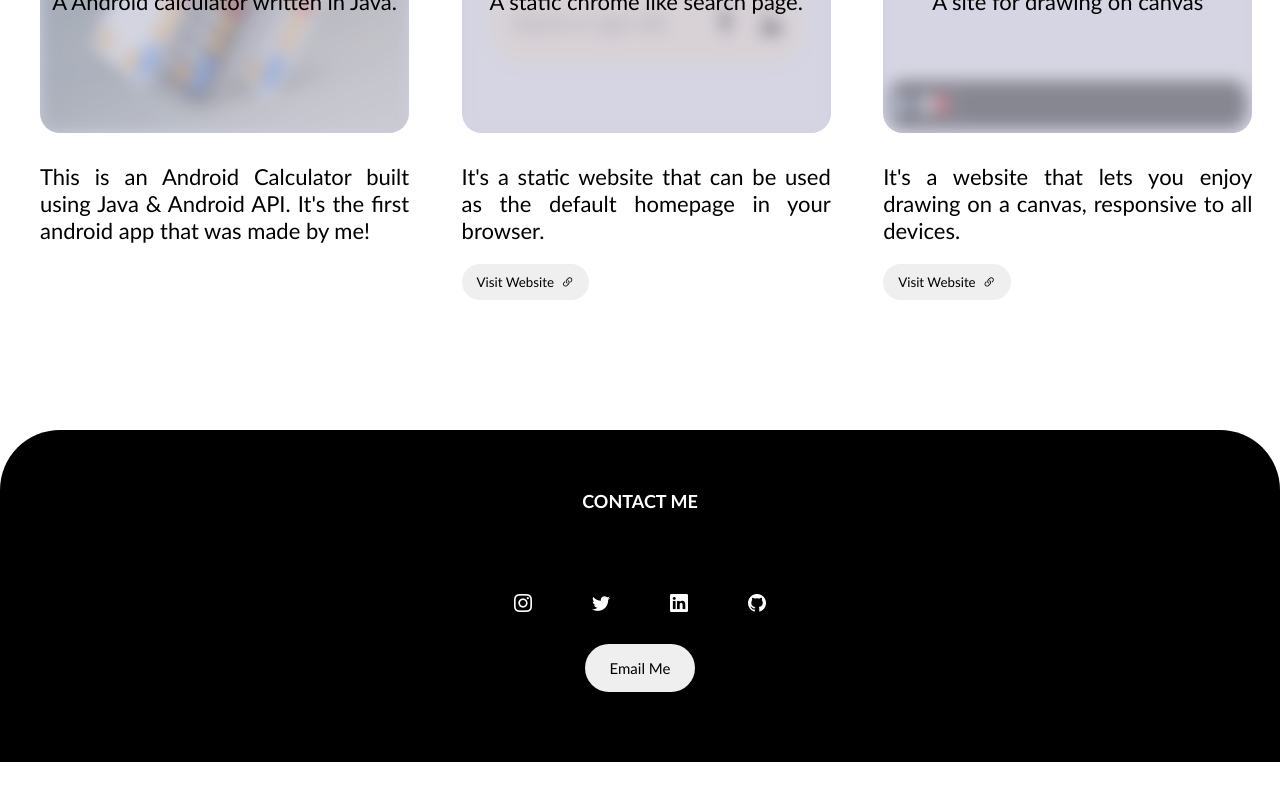
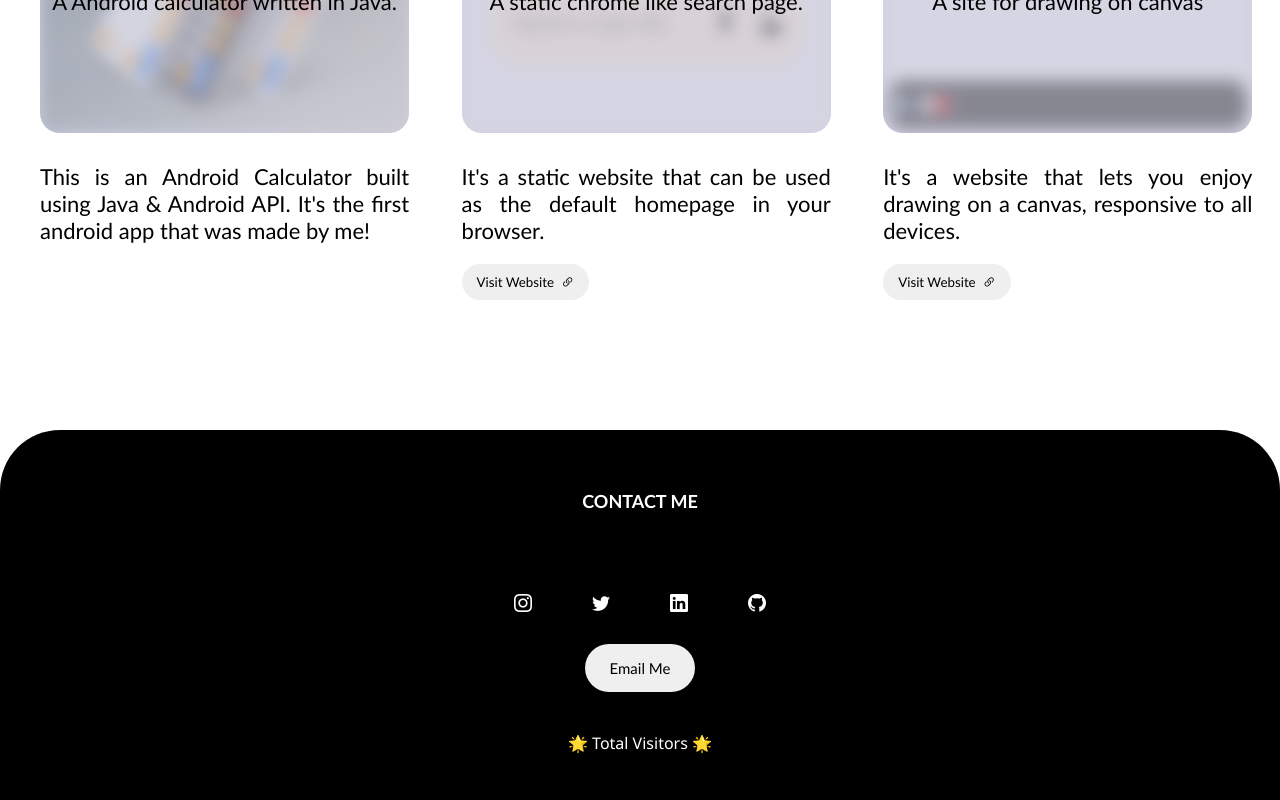
Before and after one commit to hustlewithvikram/vikram, a Next.js app: page / in a window 1280 px wide. Shown: the part 1999-2799 px from the top of the page. Before the commit the page ends 2761 px from the top, so only its background shows below. Built offline with nearby package versions, Linux system fonts and the light colour scheme; no server answers; the database is empty; a web font is replaced by a local one.

Commit message:
re added visitor count

```diff
--- a/app/page.tsx
+++ b/app/page.tsx
@@ -282,6 +282,8 @@ const Home = () => {
           <button className="contact-email-button" onClick={openMail}>
             Email Me
           </button>
+
+          <VisitorCount />
         </footer>
       </div>
     </>
```
